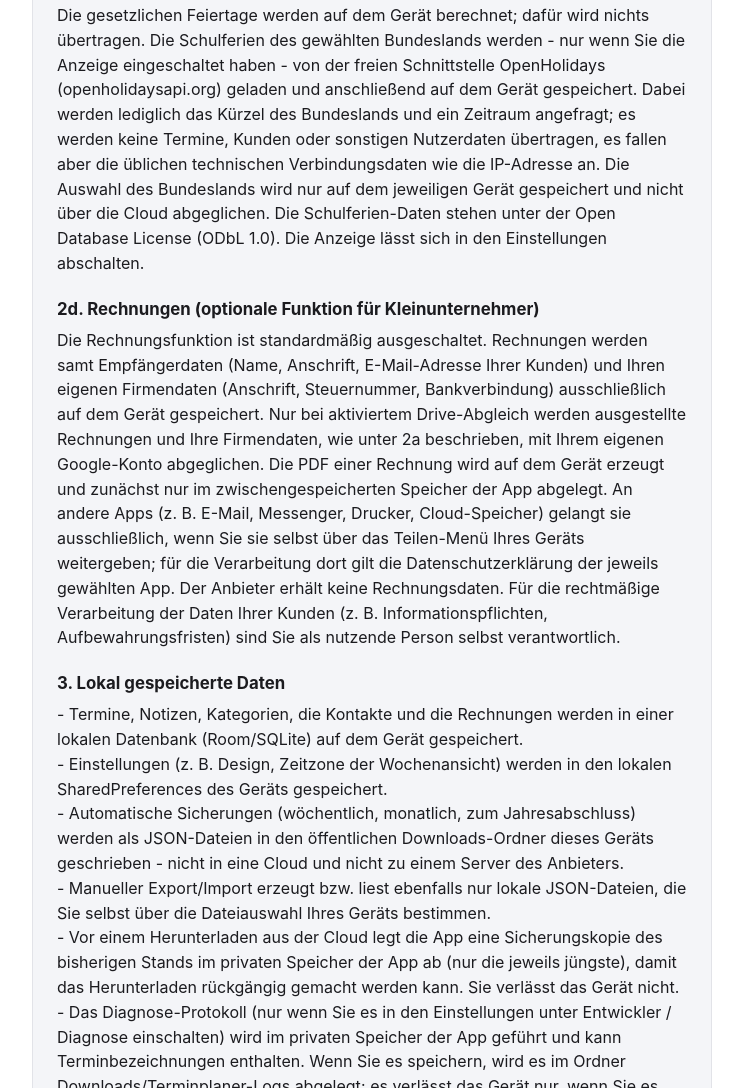
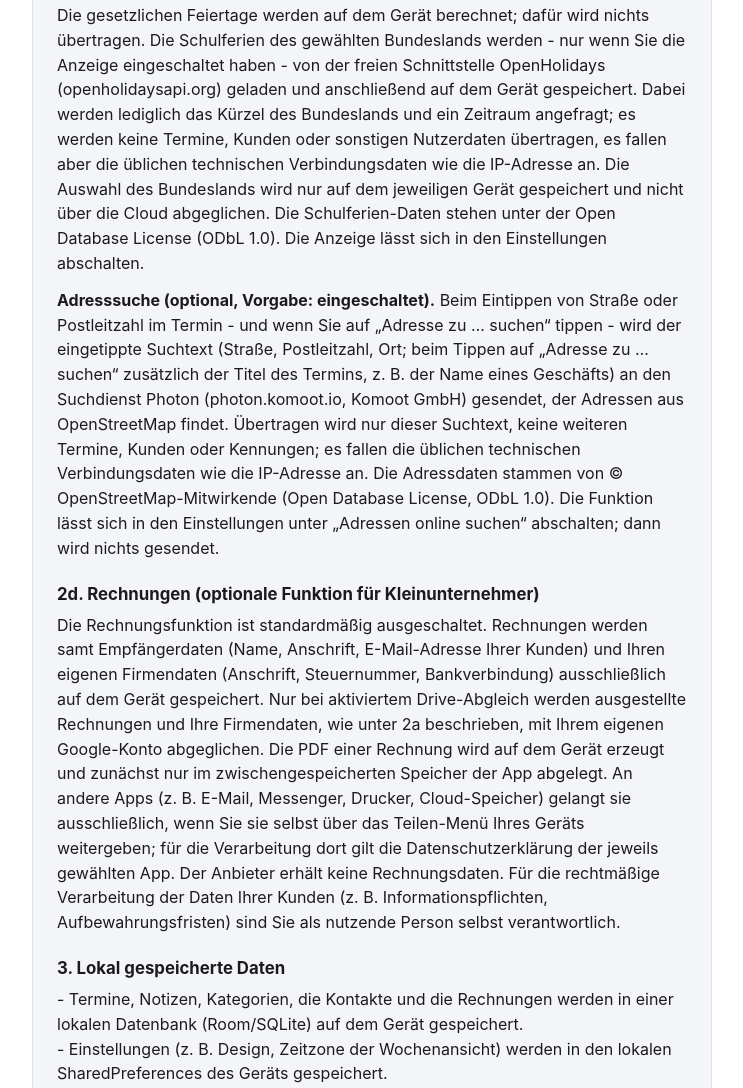
Before and after one commit to pps9mm/Henry-Terminplaner, a plain HTML site: page index.html in a window 1280 px wide. Shown: the part 1867-2955 px from the top of the page, without its empty margins (268-1011 px from the left). Drawn offline with Linux system fonts and the light colour scheme.

Commit message:
Datenschutz: Adresssuche (Photon/OpenStreetMap) ergaenzt
Co-Authored-By: Claude Sonnet 5.5 <noreply@anthropic.com>

```diff
--- a/index.html
+++ b/index.html
@@ -128,6 +128,7 @@
 
       <h3>2c. Feiertage und Schulferien (Bundesland)</h3>
       <p>Die gesetzlichen Feiertage werden auf dem Gerät berechnet; dafür wird nichts übertragen. Die Schulferien des gewählten Bundeslands werden - nur wenn Sie die Anzeige eingeschaltet haben - von der freien Schnittstelle OpenHolidays (openholidaysapi.org) geladen und anschließend auf dem Gerät gespeichert. Dabei werden lediglich das Kürzel des Bundeslands und ein Zeitraum angefragt; es werden keine Termine, Kunden oder sonstigen Nutzerdaten übertragen, es fallen aber die üblichen technischen Verbindungsdaten wie die IP-Adresse an. Die Auswahl des Bundeslands wird nur auf dem jeweiligen Gerät gespeichert und nicht über die Cloud abgeglichen. Die Schulferien-Daten stehen unter der Open Database License (ODbL 1.0). Die Anzeige lässt sich in den Einstellungen abschalten.</p>
+      <p><b>Adresssuche (optional, Vorgabe: eingeschaltet).</b> Beim Eintippen von Straße oder Postleitzahl im Termin - und wenn Sie auf „Adresse zu … suchen“ tippen - wird der eingetippte Suchtext (Straße, Postleitzahl, Ort; beim Tippen auf „Adresse zu … suchen“ zusätzlich der Titel des Termins, z.&nbsp;B. der Name eines Geschäfts) an den Suchdienst Photon (photon.komoot.io, Komoot GmbH) gesendet, der Adressen aus OpenStreetMap findet. Übertragen wird nur dieser Suchtext, keine weiteren Termine, Kunden oder Kennungen; es fallen die üblichen technischen Verbindungsdaten wie die IP-Adresse an. Die Adressdaten stammen von © OpenStreetMap-Mitwirkende (Open Database License, ODbL 1.0). Die Funktion lässt sich in den Einstellungen unter „Adressen online suchen“ abschalten; dann wird nichts gesendet.</p>
 
       <h3>2d. Rechnungen (optionale Funktion für Kleinunternehmer)</h3>
       <p>Die Rechnungsfunktion ist standardmäßig ausgeschaltet. Rechnungen werden samt Empfängerdaten (Name, Anschrift, E-Mail-Adresse Ihrer Kunden) und Ihren eigenen Firmendaten (Anschrift, Steuernummer, Bankverbindung) ausschließlich auf dem Gerät gespeichert. Nur bei aktiviertem Drive-Abgleich werden ausgestellte Rechnungen und Ihre Firmendaten, wie unter 2a beschrieben, mit Ihrem eigenen Google-Konto abgeglichen. Die PDF einer Rechnung wird auf dem Gerät erzeugt und zunächst nur im zwischengespeicherten Speicher der App abgelegt. An andere Apps (z. B. E-Mail, Messenger, Drucker, Cloud-Speicher) gelangt sie ausschließlich, wenn Sie sie selbst über das Teilen-Menü Ihres Geräts weitergeben; für die Verarbeitung dort gilt die Datenschutzerklärung der jeweils gewählten App. Der Anbieter erhält keine Rechnungsdaten. Für die rechtmäßige Verarbeitung der Daten Ihrer Kunden (z. B. Informationspflichten, Aufbewahrungsfristen) sind Sie als nutzende Person selbst verantwortlich.</p>
```
